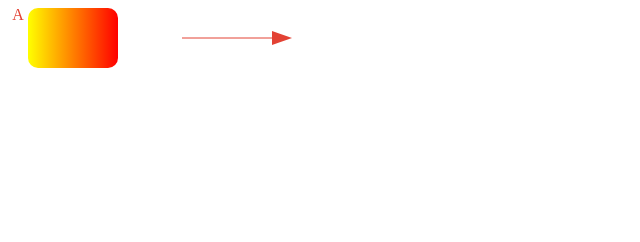
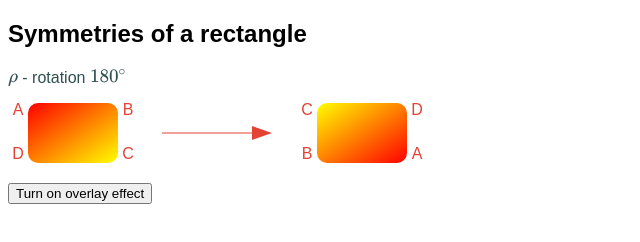
Before and after one commit to rafal-mi/svg, a plain HTML site: page symmetries/index.html in a window 1280 px wide. Shown: the whole page, without its empty margins (0-640 px from the left). Drawn offline with nearby package versions, Linux system fonts and the light colour scheme.

Commit message:
One symmetry of a rectangle with MathJax

```diff
--- a/symmetries/index.html
+++ b/symmetries/index.html
@@ -1,9 +1,12 @@
 <!DOCTYPE html>
 <html>
+<head>
   <meta name="viewport" content="width=device-width, initial-scale=1.0">
-<head>
+
+  <script src="https://polyfill.io/v3/polyfill.min.js?features=es6"></script>
+  <script id="MathJax-script" src="https://cdn.jsdelivr.net/npm/mathjax@3/es5/tex-mml-chtml.js"></script>
+
   <style>
-
     svg{
       /* border:1px solid red; */
     }
@@ -13,23 +16,61 @@
       fill: rgb(227, 66, 52);
     }
 
+    body {
+      font-family: sans-serif;
+    }
+
+    #overlay {
+      display: none; /* Hidden by default */
+      width: 20px;
+      height: 20px;
+      top: 118px;
+      left: 205px;
+      color: rgb(227, 66, 52);
+      background-color: rgba(0,0,0,0.0); /* Black background with opacity */
+      z-index: 2; /* Specify a stack order in case you're using a different order for other elements */
+      cursor: pointer; /* Add a pointer on hover */
+    }
+
+    div.relative {
+      position: relative;
+    }
+
+    div.absolute {
+      position: absolute;
+    }
   </style>
 </head>
 <body>
 
-  <svg width="150" height="100">
+
+  <div id="overlay" class="absolute" onclick="off()">
+    \( \rho \)
+  </div>
+
+  <div id="container" class="relative">
+  <h2>
+    Symmetries of a rectangle
+  </h2>
+  <p style="color: darkslategray;">
+  \( \rho \) - rotation \( 180^\circ \)
+  </p>
+  <p>
+    <svg width="130" height="60">
       <defs>
-      <linearGradient id="grad1" x1="0%" y1="0%" x2="100%" y2="0%">
-        <stop offset="0%" style="stop-color:rgb(255,255,0);stop-opacity:1" />
-        <stop offset="100%" style="stop-color:rgb(255,0,0);stop-opacity:1" />
+        <linearGradient id="grad1" x1="0%" y1="0%" x2="100%" y2="100%">
+          <stop offset="0%" style="stop-color:rgb(255,0,0);stop-opacity:1" />
+          <stop offset="100%" style="stop-color:rgb(255,255,0);stop-opacity:1" />
         </linearGradient>
       </defs>
       <rect x="20" y="0" width="90" height="60" rx="10" fill="url(#grad1)" />
       <text x="10" y="8" font-size="16">A</text>
+      <text x="120" y="8" font-size="16">B</text>
+      <text x="120" y="52" font-size="16">C</text>
+      <text x="10" y="52" font-size="16">D</text>
     </svg>
 
-
-  <svg width="150" height="100">
+    <svg width="150" height="60">
       <defs>
         <marker id="arrowhead" markerWidth="20" markerHeight="14" refX="0" refY="7" orient="auto">
           <polygon points="0 0, 20 7, 0 14" fill="rgb(227, 66, 52)" />
@@ -37,5 +78,37 @@
       </defs>
       <line x1="20" y1="30" x2="110" y2="30" stroke="rgb(227, 66, 52)" stroke-width="1" marker-end="url(#arrowhead)" />
     </svg>
+
+    <svg width="130" height="60">
+      <defs>
+        <linearGradient id="grad2" x1="0%" y1="0%" x2="100%" y2="100%">
+          <stop offset="0%" style="stop-color:rgb(255,255,0);stop-opacity:1" />
+          <stop offset="100%" style="stop-color:rgb(255,0,0);stop-opacity:1" />
+        </linearGradient>
+      </defs>
+      <rect x="20" y="0" width="90" height="60" rx="10" fill="url(#grad2)" />
+      <text x="10" y="8" font-size="16">C</text>
+      <text x="120" y="8" font-size="16">D</text>
+      <text x="120" y="52" font-size="16">A</text>
+      <text x="10" y="52" font-size="16">B</text>
+    </svg>
+  </p>
+  <div>
+
+  <p>
+    <button onclick="on()">Turn on overlay effect</button>
+  </p>
+
+
+  <script>
+    function on() {
+      document.getElementById("overlay").style.display = "block";
+    }
+
+    function off() {
+      document.getElementById("overlay").style.display = "none";
+    }
+  </script>
+
 </body>
 </html>
```
Lines whose indentation alone changed are shown as unchanged.
